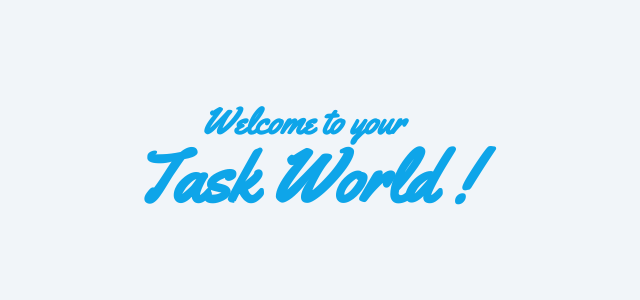
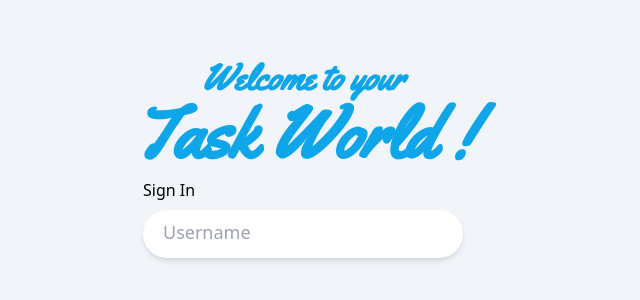
Before and after one commit to Edgardas1/yourtasks, a React (Vite) app: page / in a window 1280 px wide. Shown: the part 242-542 px from the top of the page, without its empty margins (337-977 px from the left). Built offline with nearby package versions, Linux system fonts and the light colour scheme.

Commit message:
added username input

```diff
--- a/src/LoginPage/LoginPage.tsx
+++ b/src/LoginPage/LoginPage.tsx
@@ -1,9 +1,11 @@
+import Form from "./components/Form";
 import Logo from "./components/Logo";
 
 const LoginPage = () => {
   return (
     <div className="flex flex-col justify-center items-center bg-slate-100 h-screen">
       <Logo />
+      <Form />
     </div>
   );
 };
--- /dev/null
+++ b/src/LoginPage/components/Form.tsx
@@ -0,0 +1,36 @@
+import { useState } from "react";
+
+const Form = () => {
+  const [focused, setFocused] = useState<Boolean>(false);
+  const focus = () => {
+    setFocused(!focused);
+  };
+  return (
+    <div>
+      <p className="my-2">Sign In</p>
+      <form className="flex flex-col">
+        <div className="relative ">
+          <label
+            htmlFor="username"
+            className={
+              focused
+                ? "absolute translate-x-5 transition-all text-xs translate-y-1 text-gray-500 "
+                : "absolute translate-x-5 translate-y-2 transition-all text-lg text-gray-400"
+            }
+          >
+            Username
+          </label>
+          <input
+            type="text"
+            id="username"
+            className=" outline-1 outline-cyan-500 text-sm w-80 px-5 pt-5 pb-2 rounded-full shadow-md"
+            onFocus={focus}
+            onBlur={focus}
+          />
+        </div>
+      </form>
+    </div>
+  );
+};
+
+export default Form;
```
